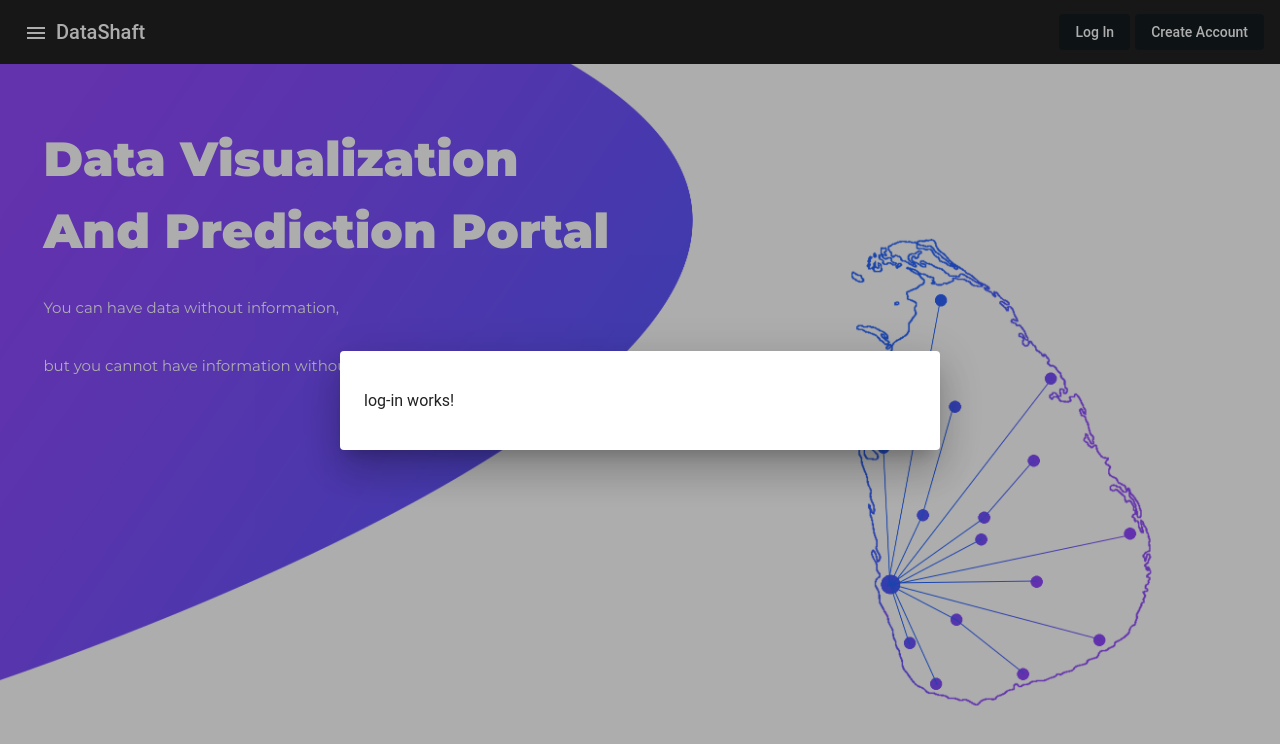
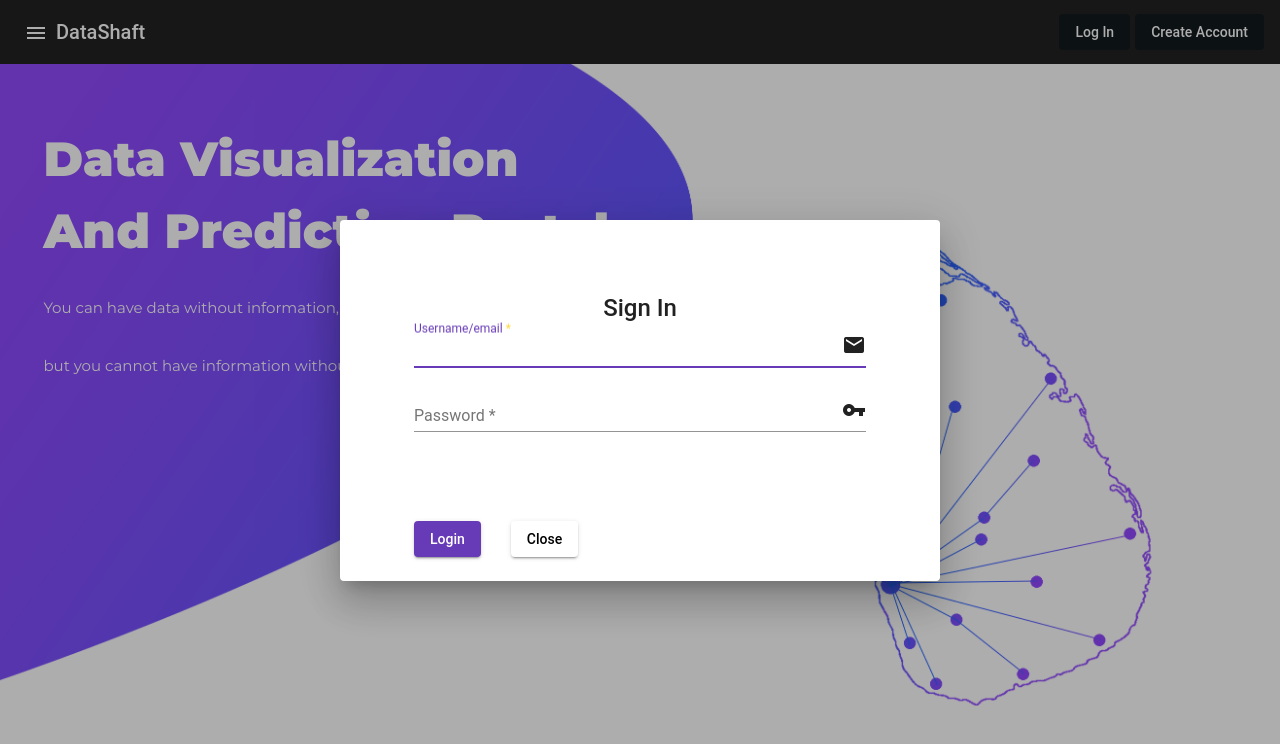
Before and after one commit to SavidyaXCVIII/Data-Visualization-and-Prediction-Portal, an Angular app in the folder frontend-sdgp/: page /home in a window 1280 px wide. Both pictures are taken after a click on the button "Log In". Shown: the top 744 px of the page. Built offline with nearby package versions, Linux system fonts and the light colour scheme.

Commit message:
Log in form

```diff
--- a/frontend-sdgp/src/app/shared/components/create-account/create-account.component.css
+++ b/frontend-sdgp/src/app/shared/components/create-account/create-account.component.css
@@ -3,29 +3,24 @@
   flex-direction: column;
   padding: 50px;
 }
+.form-title{
+  text-align: center;
+}
 
 .example-full-width {
   width: 100%;
 }
-.form-title{
-  text-align: center;
+
+.signup{
+  margin-left: 50px;
 }
 
-.button {
-  margin: 40px;
+.close {
+  margin-left: 30px;
+  color:black;
 }
 
-.example-button-row button,
-.example-button-row a {
-  margin-right: 8px;
-  alignment: center;
+.close:hover {
+  background-color: #000000  ;
+  color: white;
 }
-
-td {
-  padding-right: 8px;
-}
-
-h1{
-  text-align: center;
-  font-size: 40px;
-}
--- a/frontend-sdgp/src/app/shared/components/create-account/create-account.component.html
+++ b/frontend-sdgp/src/app/shared/components/create-account/create-account.component.html
@@ -1,10 +1,10 @@
 
-<div class ="form-container">
+<div class ="form-container" >
 
   <mat-card-title class="form-title">Create Account</mat-card-title>
 
   <mat-form-field class="example-full-width">
-    <input matInput type="text" placeholder="Full Name" required>
+    <input  matInput type="text" placeholder="Full Name" required>
   </mat-form-field>
 
   <mat-form-field class="example-full-width">
@@ -28,14 +28,16 @@
     </td>
   </tr>
   </table>
+
   <mat-form-field class="example-full-width">
-    <input type="password" matInput placeholder="Password">
+    <input type="password" matInput placeholder="Password" required>
   </mat-form-field>
+
   <mat-form-field class="example-full-width">
-    <input type="password" matInput placeholder="Confirm Password">
+    <input type="password" matInput placeholder="Confirm Password" required>
   </mat-form-field><br>
 
   <mat-checkbox color="primary">I agree to the <b>Terms of User</b></mat-checkbox>
 </div>
-  <button mat-raised-button color="primary" type="submit"> Sign up</button>
-  <button class="button close" mat-button mat-raised-button (click)="onClose()">Close</button>
+  <button mat-raised-button class="button signup" color="primary" type="submit"> Sign up</button>
+  <button mat-raised-button class="button close"  mat-button  (click)="onClose()">Close</button>
--- a/frontend-sdgp/src/app/shared/components/log-in/log-in.component.css
+++ b/frontend-sdgp/src/app/shared/components/log-in/log-in.component.css
@@ -0,0 +1,26 @@
+.form-container {
+  display: flex;
+  flex-direction: column;
+  padding: 50px;
+}
+.form-title{
+  text-align: center;
+}
+
+.example-full-width {
+  width: 100%;
+}
+
+.signup{
+  margin-left: 50px;
+}
+
+.close {
+  margin-left: 30px;
+  color:black;
+}
+
+.close:hover {
+  background-color: #000000  ;
+  color: white;
+}
--- a/frontend-sdgp/src/app/shared/components/log-in/log-in.component.html
+++ b/frontend-sdgp/src/app/shared/components/log-in/log-in.component.html
@@ -1 +1,18 @@
-<p>log-in works!</p>
+
+<div class ="form-container" >
+
+  <mat-card-title class="form-title">Sign In</mat-card-title>
+
+  <mat-form-field class="example-full-width">
+    <input matInput type="email" placeholder="Username/email"  required>
+    <mat-icon matSuffix>email</mat-icon>
+  </mat-form-field>
+
+  <mat-form-field class="example-full-width">
+    <input type="password" matInput placeholder="Password" required>
+    <mat-icon matSuffix>vpn_key</mat-icon>
+  </mat-form-field><br>
+
+</div>
+<button mat-raised-button class="button signup" color="primary" type="submit">Login</button>
+<button mat-raised-button class="button close"  mat-button  (click)="onClose()">Close</button>
--- a/frontend-sdgp/src/app/shared/components/log-in/log-in.component.ts
+++ b/frontend-sdgp/src/app/shared/components/log-in/log-in.component.ts
@@ -12,5 +12,8 @@ export class LogInComponent implements OnInit {
 
   ngOnInit() {
   }
+  onClose() {
+    this.dialog.close();
+  }
 
 }
```
